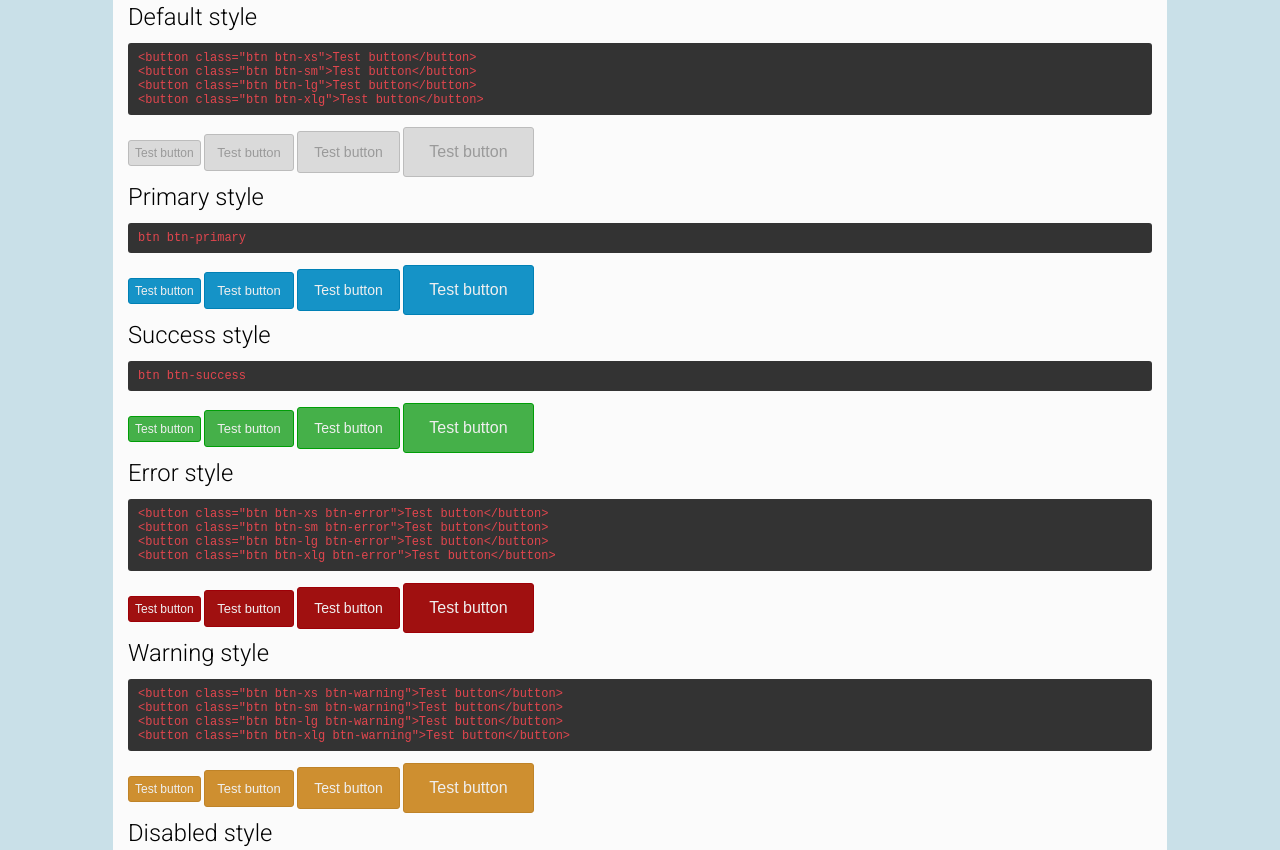
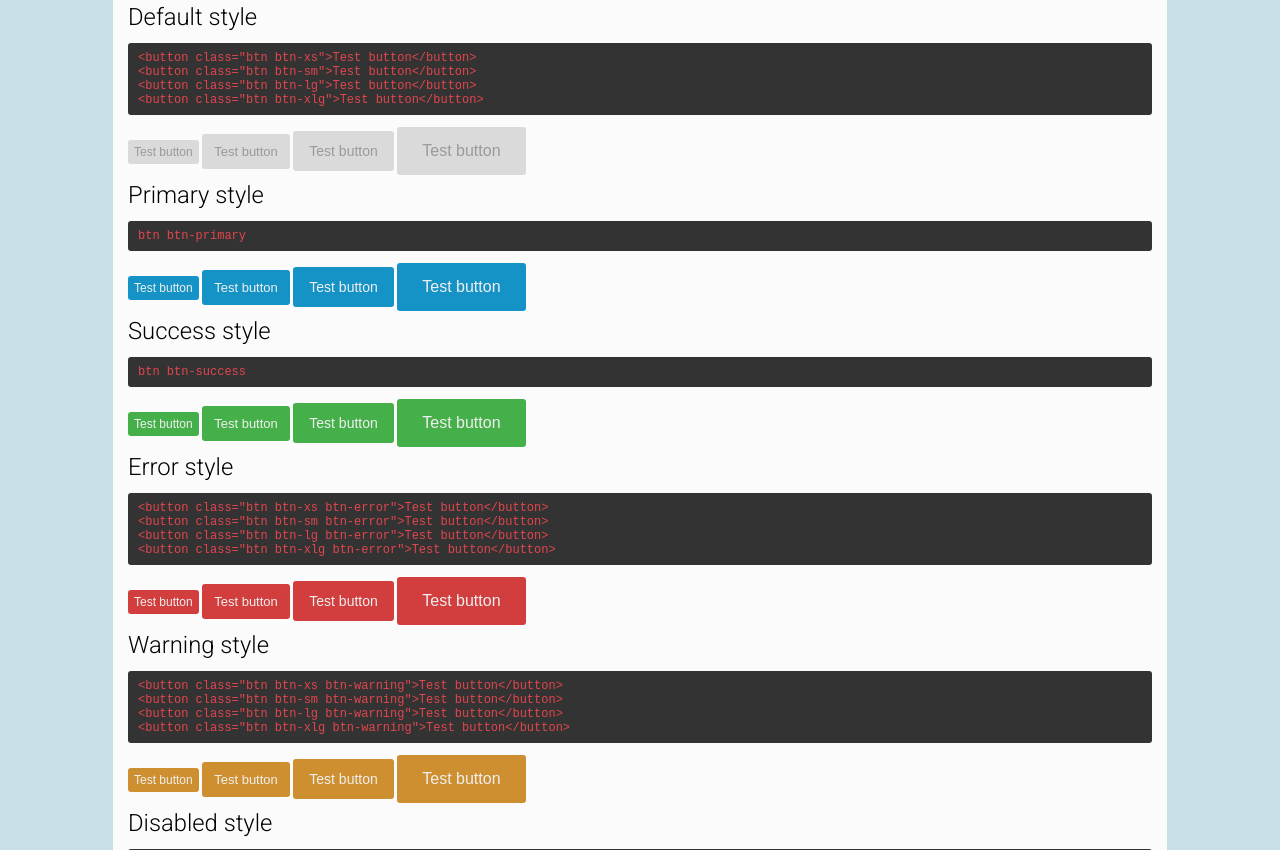
Before and after one commit to jawg/jawgstrap, a website: page docs/documentation.html in a window 1280 px wide. Shown: the part 455-1305 px from the top of the page. Drawn offline with nearby package versions, Linux system fonts and the light colour scheme; files that its build step writes are made by us from their sources.

Commit message:
[release] Jawgstrap 1.5.4 : Edit buttons
[release] Jawgstrap 1.5.4 : edit buttons

```diff
--- a/jawgstrap.scss
+++ b/jawgstrap.scss
@@ -100,6 +100,7 @@ html, body {
     color: #9a9a9a;
     background: #dadada;
     border: 1px solid #bcbcbc;
+    border: none;
     border-radius: 3px;
 
     &.btn-3d {
@@ -141,7 +142,8 @@ html, body {
     &.btn-primary {
       background: #1593c7;
       color: $text-color-white;
-      border: 1px solid #0080b5;
+      //border: 1px solid #0080b5;
+      border: none;
 
       &:hover, &:focus {
         background: #0ba0d7;
@@ -155,7 +157,8 @@ html, body {
     &.btn-success {
       background: $success-btn;
       color: $text-color-white;
-      border: 1px solid #009e07;
+      //border: 1px solid #009e07;
+      border: none;
 
       &:hover, &:focus {
         background: $success-highlight;
@@ -167,12 +170,13 @@ html, body {
     }
 
     &.btn-error, &.btn-danger {
-      background: $error-highlight;
+      background: #d23d3d;
       color: $text-color-white;
-      border: 1px solid #9e0007;
+      //border: 1px solid #9e0007;
+      border: none;
 
       &:hover, &:focus {
-        background: $error-btn;
+        background: #ff3737;
       }
 
       &.btn-3d {
@@ -183,7 +187,8 @@ html, body {
     &.btn-warning {
       background: $warning-btn;
       color: $text-color-white;
-      border: 1px solid #bf8328;
+      //border: 1px solid #bf8328;
+      border: none;
 
       &:hover, &:focus {
         background: $warning-highlight;
@@ -450,7 +455,7 @@ html, body {
 
     &.nostyle {
       background: transparent;
-      border:none;
+      border: none;
       box-shadow: none;
     }
 
--- a/package.json
+++ b/package.json
@@ -1,6 +1,6 @@
 {
   "name": "jawgstrap",
-  "version": "1.5.3",
+  "version": "1.5.4",
   "description": "Jawgstrap is a sass theme for Jawg applications.",
   "main": "jawgstrap.scss",
   "directories": {
```
